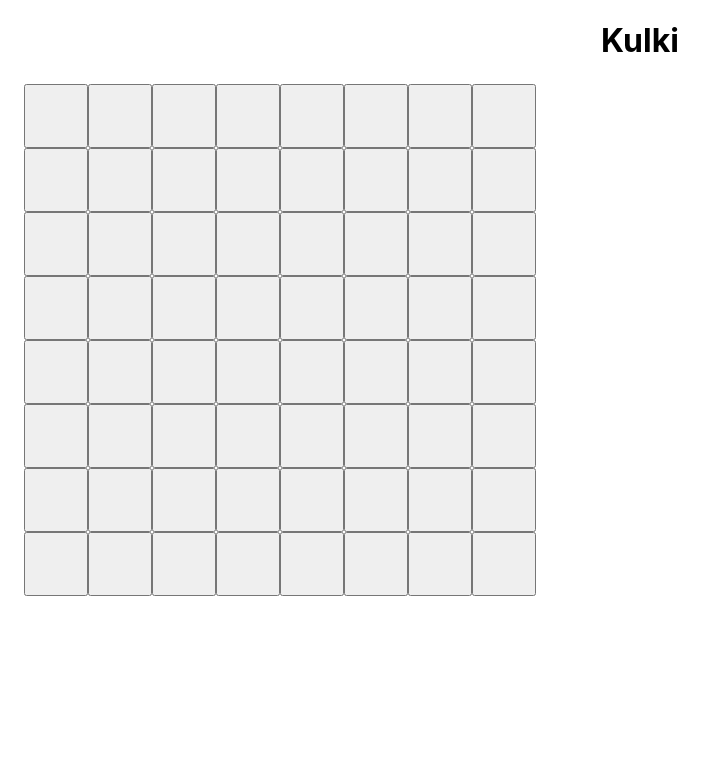
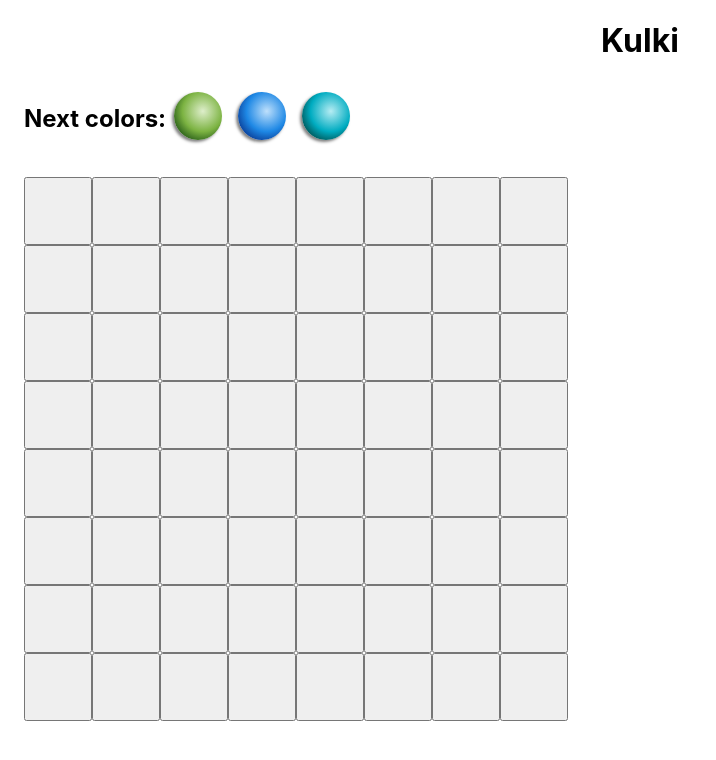
Before and after one commit to jpatrzyk/boules, a React (Create React App) app in the folder app/: page / in a window 1280 px wide. Shown: the top 760 px of the page, without its empty margins (0-716 px from the left). Built offline with nearby package versions, Linux system fonts and the light colour scheme.

Commit message:
show next colors

```diff
--- a/app/src/App.tsx
+++ b/app/src/App.tsx
@@ -2,12 +2,14 @@ import React from 'react';
 
 import { useModel, randomBalls } from "./hooks/useModel";
 import { Board } from './components/Board';
+import { NextColors } from "./components/NextColors";
+
 import './App.css';
 
 const size = 8;
 
 const App: React.FC = () => {
-  const [model, dispatch] = useModel(size, 10);
+  const [state, dispatch] = useModel(size, 10);
 
   function boardClicked(x: number, y: number) {
     dispatch(randomBalls());
@@ -19,7 +21,8 @@ const App: React.FC = () => {
         <h1>Kulki</h1>
       </header>
       <main>
-        <Board size={size} model={model} onClick={boardClicked} />
+        <NextColors nextColors={state.nextColors} />
+        <Board size={size} model={state.model} onClick={boardClicked} />
       </main>
     </div>
   );
--- a/app/src/components/BoardCell.css
+++ b/app/src/components/BoardCell.css
@@ -1,97 +1,4 @@
-:root {
-    --cell-size: 64px;
-    --circle-size: 48px;
+.BoardCell {
+    margin: 0;
+    padding: 0;
 }
-
-.BoardCell {
-    width: var(--cell-size);
-    height: var(--cell-size);
-}
-
-.BoardCell-circle {
-    width: var(--circle-size);
-    height: var(--circle-size);
-    border-radius: calc(var(--circle-size) / 2);
-    box-shadow: rgba(0, 0, 0, 0.5) -2px 2px 3px 0;
-}
-
-.BoardCell-circle--1 {
-    background-image: radial-gradient(
-            farthest-corner at 60% 40%,
-            var(--material-color-deep-orange-100) 1%,
-            var(--material-color-deep-orange-600) 50%,
-            var(--material-color-deep-orange-900) 75%);
-}
-
-.BoardCell-circle--2 {
-    background-image: radial-gradient(
-            farthest-corner at 60% 40%,
-            var(--material-color-blue-100) 1%,
-            var(--material-color-blue-600) 50%,
-            var(--material-color-blue-900) 75%);
-}
-
-.BoardCell-circle--3 {
-    background-image: radial-gradient(
-            farthest-corner at 60% 40%,
-            var(--material-color-amber-100) 1%,
-            var(--material-color-amber-600) 50%,
-            var(--material-color-amber-900) 75%);
-}
-
-.BoardCell-circle--4 {
-    background-image: radial-gradient(
-            farthest-corner at 60% 40%,
-            var(--material-color-light-green-100) 1%,
-            var(--material-color-light-green-600) 50%,
-            var(--material-color-light-green-900) 75%);
-}
-
-.BoardCell-circle--5 {
-    background-image: radial-gradient(
-            farthest-corner at 60% 40%,
-            var(--material-color-purple-100) 1%,
-            var(--material-color-purple-600) 50%,
-            var(--material-color-purple-900) 75%);
-}
-
-.BoardCell-circle--6 {
-    background-image: radial-gradient(
-            farthest-corner at 60% 40%,
-            var(--material-color-teal-100) 1%,
-            var(--material-color-teal-600) 50%,
-            var(--material-color-teal-900) 75%);
-}
-
-.BoardCell-circle--7 {
-    background-image: radial-gradient(
-            farthest-corner at 60% 40%,
-            var(--material-color-brown-100) 1%,
-            var(--material-color-brown-600) 50%,
-            var(--material-color-brown-900) 75%);
-}
-
-.BoardCell-circle--8 {
-    background-image: radial-gradient(
-            farthest-corner at 60% 40%,
-            var(--material-color-pink-100) 1%,
-            var(--material-color-pink-600) 50%,
-            var(--material-color-pink-900) 75%);
-}
-
-.BoardCell-circle--9 {
-    background-image: radial-gradient(
-            farthest-corner at 60% 40%,
-            var(--material-color-lime-100) 1%,
-            var(--material-color-lime-600) 50%,
-            var(--material-color-lime-900) 75%);
-}
-
-
-.BoardCell-circle--10 {
-    background-image: radial-gradient(
-            farthest-corner at 60% 40%,
-            var(--material-color-cyan-100) 1%,
-            var(--material-color-cyan-600) 50%,
-            var(--material-color-cyan-900) 75%);
-}
--- a/app/src/components/BoardCell.tsx
+++ b/app/src/components/BoardCell.tsx
@@ -1,5 +1,6 @@
 import React from 'react';
 
+import { ColoredCell } from "./ColoredCell";
 import './BoardCell.css';
 
 interface Props {
@@ -14,16 +15,9 @@ export const BoardCell: React.FC<Props> = ({ x, y, value, onClick }: Props) => {
     onClick(x, y);
   }
 
-    function renderContent() {
-        if (!value) {
-            return null;
-        }
-        return <div className={`BoardCell-circle BoardCell-circle--${value}`} />;
-    }
-
   return (
     <button className="BoardCell" onClick={cellClicked}>
-            {renderContent()}
+      <ColoredCell value={value}/>
     </button>
   );
 };
--- /dev/null
+++ b/app/src/components/ColoredCell.css
@@ -0,0 +1,100 @@
+:root {
+    --cell-size: 64px;
+    --circle-size: 48px;
+}
+
+.ColoredCell {
+    width: var(--cell-size);
+    height: var(--cell-size);
+    display: flex;
+    align-items: center;
+    justify-content: center;
+}
+
+.ColoredCell-circle {
+    width: var(--circle-size);
+    height: var(--circle-size);
+    border-radius: calc(var(--circle-size) / 2);
+    box-shadow: rgba(0, 0, 0, 0.5) -2px 2px 3px 0;
+}
+
+.ColoredCell-circle--1 {
+    background-image: radial-gradient(
+            farthest-corner at 60% 40%,
+            var(--material-color-deep-orange-100) 1%,
+            var(--material-color-deep-orange-600) 50%,
+            var(--material-color-deep-orange-900) 75%);
+}
+
+.ColoredCell-circle--2 {
+    background-image: radial-gradient(
+            farthest-corner at 60% 40%,
+            var(--material-color-blue-100) 1%,
+            var(--material-color-blue-600) 50%,
+            var(--material-color-blue-900) 75%);
+}
+
+.ColoredCell-circle--3 {
+    background-image: radial-gradient(
+            farthest-corner at 60% 40%,
+            var(--material-color-amber-100) 1%,
+            var(--material-color-amber-600) 50%,
+            var(--material-color-amber-900) 75%);
+}
+
+.ColoredCell-circle--4 {
+    background-image: radial-gradient(
+            farthest-corner at 60% 40%,
+            var(--material-color-light-green-100) 1%,
+            var(--material-color-light-green-600) 50%,
+            var(--material-color-light-green-900) 75%);
+}
+
+.ColoredCell-circle--5 {
+    background-image: radial-gradient(
+            farthest-corner at 60% 40%,
+            var(--material-color-purple-100) 1%,
+            var(--material-color-purple-600) 50%,
+            var(--material-color-purple-900) 75%);
+}
+
+.ColoredCell-circle--6 {
+    background-image: radial-gradient(
+            farthest-corner at 60% 40%,
+            var(--material-color-teal-100) 1%,
+            var(--material-color-teal-600) 50%,
+            var(--material-color-teal-900) 75%);
+}
+
+.ColoredCell-circle--7 {
+    background-image: radial-gradient(
+            farthest-corner at 60% 40%,
+            var(--material-color-brown-100) 1%,
+            var(--material-color-brown-600) 50%,
+            var(--material-color-brown-900) 75%);
+}
+
+.ColoredCell-circle--8 {
+    background-image: radial-gradient(
+            farthest-corner at 60% 40%,
+            var(--material-color-pink-100) 1%,
+            var(--material-color-pink-600) 50%,
+            var(--material-color-pink-900) 75%);
+}
+
+.ColoredCell-circle--9 {
+    background-image: radial-gradient(
+            farthest-corner at 60% 40%,
+            var(--material-color-lime-100) 1%,
+            var(--material-color-lime-600) 50%,
+            var(--material-color-lime-900) 75%);
+}
+
+
+.ColoredCell-circle--10 {
+    background-image: radial-gradient(
+            farthest-corner at 60% 40%,
+            var(--material-color-cyan-100) 1%,
+            var(--material-color-cyan-600) 50%,
+            var(--material-color-cyan-900) 75%);
+}
--- /dev/null
+++ b/app/src/components/ColoredCell.tsx
@@ -0,0 +1,22 @@
+import React from 'react';
+
+import './ColoredCell.css';
+
+interface Props {
+  value: number; // 0 - empty, 1,2,... - color
+}
+
+export const ColoredCell: React.FC<Props> = ({ value }: Props) => {
+  function renderContent() {
+    if (!value) {
+      return null;
+    }
+    return <div className={`ColoredCell-circle ColoredCell-circle--${value}`}/>;
+  }
+
+  return (
+    <div className="ColoredCell">
+      {renderContent()}
+    </div>
+  );
+};
--- /dev/null
+++ b/app/src/components/NextColors.css
@@ -0,0 +1,8 @@
+.NextColors {
+  margin: 24px;
+  display: flex;
+}
+
+.NextColors-row {
+  display: flex;
+}
--- /dev/null
+++ b/app/src/components/NextColors.tsx
@@ -0,0 +1,27 @@
+import React from 'react';
+
+import { ColoredCell } from "./ColoredCell";
+
+import './NextColors.css';
+
+interface Props {
+  nextColors: number[];
+}
+
+export const NextColors: React.FC<Props> = ({ nextColors }: Props) => {
+  return (
+    <div className="NextColors">
+      <h2>Next colors:</h2>
+      <div className="NextColors-row">
+        {nextColors.map((value, index) => {
+          return (
+            <ColoredCell
+              key={index}
+              value={value}
+            />
+          );
+        })}
+      </div>
+    </div>
+  );
+};
--- a/app/src/hooks/useModel.ts
+++ b/app/src/hooks/useModel.ts
@@ -1,24 +1,37 @@
 import { useReducer } from 'react';
 import { randomInt, range } from "../utils/helpers";
-
-const NEW_BALLS_COUNT = 3;
-const MAX_COLORS_COUNT = 11;
+import { MAX_COLORS_COUNT, NEXT_BALLS_COUNT } from "../utils/constants";
 
 type Action =
   | { type: 'next_random' };
 
+interface State {
+  model: number[];
+  selectedBall?: number;
+  nextColors: number[];
+}
+
 export function randomBalls(): Action {
-    return { type: 'next_random' };
+  return {type: 'next_random'};
 }
 
 export function useModel(size: number, colorsCount: number) {
-  function init(size: number): number[] {
+
+  function chooseNextColors() {
+    const maxColor = Math.min(colorsCount, MAX_COLORS_COUNT) + 1;
+    return range(NEXT_BALLS_COUNT).map(() => randomInt(1, maxColor));
+  }
+
+  function init(size: number): State {
     const model = new Array(size * size);
     model.fill(0);
-    return model;
+    return {
+      model,
+      nextColors: chooseNextColors(),
+    };
   }
 
-  function addRandomBalls(model: number[]): number[] {
+  function addRandomBalls({ model, nextColors }: State): State {
     const emptyPlaces: number[] = [];
     model.forEach((value, position) => {
       if (value === 0) {
@@ -27,22 +40,26 @@ export function useModel(size: number, colorsCount: number) {
     });
 
     let places = [];
-      if (emptyPlaces.length <= NEW_BALLS_COUNT) {
+    if (emptyPlaces.length <= NEXT_BALLS_COUNT) {
       places = emptyPlaces;
     } else {
-          const sliceLength = emptyPlaces.length / NEW_BALLS_COUNT;
-          places = range(NEW_BALLS_COUNT)
+      const sliceLength = emptyPlaces.length / NEXT_BALLS_COUNT;
+      places = range(NEXT_BALLS_COUNT)
         .map(x => emptyPlaces[randomInt(x * sliceLength, (x + 1) * sliceLength)]);
     }
 
     const updatedModel = [...model];
-      places.forEach(position => {
-          updatedModel[position] = randomInt(1, Math.min(colorsCount, MAX_COLORS_COUNT) + 1);
+    places.forEach((position, i) => {
+      updatedModel[position] = nextColors[i];
     });
-      return updatedModel;
+
+    return {
+        model: updatedModel,
+        nextColors: chooseNextColors(),
+    };
   }
 
-  function reducer(state: number[], action: Action) {
+  function reducer(state: State, action: Action) {
     switch (action.type) {
       case 'next_random':
         return addRandomBalls(state);
--- /dev/null
+++ b/app/src/utils/constants.ts
@@ -0,0 +1,2 @@
+export const NEXT_BALLS_COUNT = 3;
+export const MAX_COLORS_COUNT = 11;
```
Lines whose indentation alone changed are shown as unchanged.
